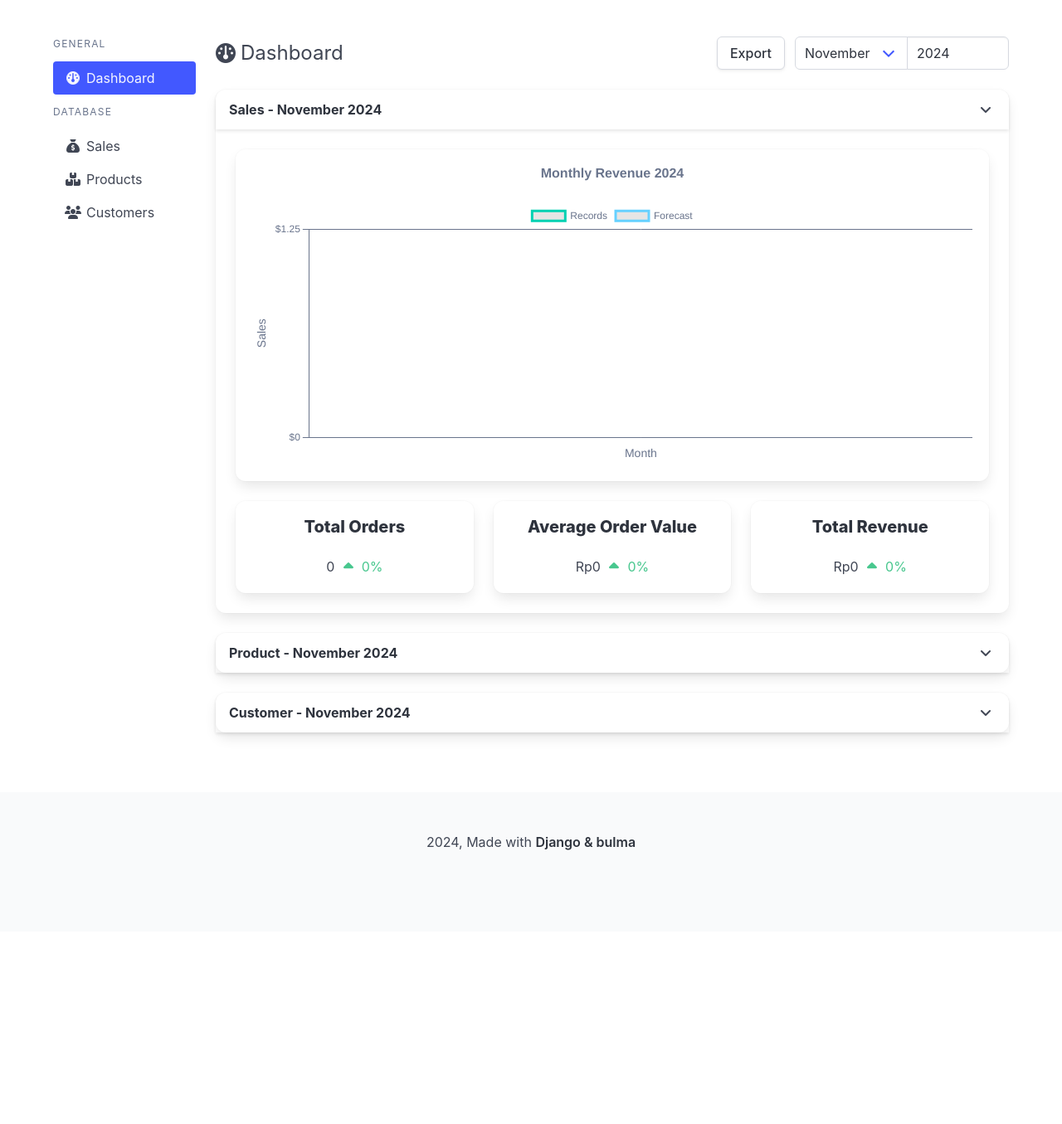
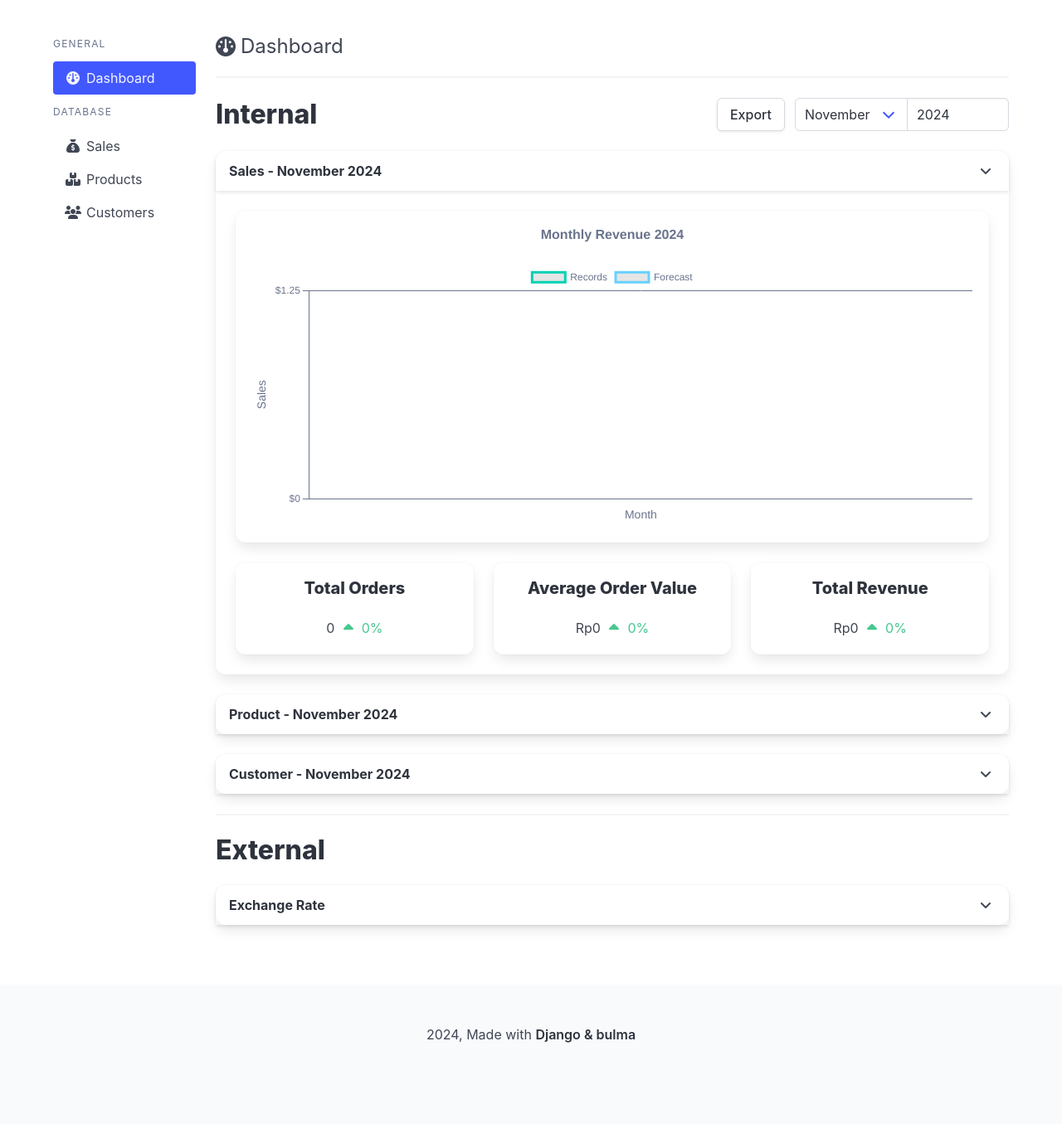
Before and after one commit to Jaysnvith/sales_prototype, a Django app: page /sales/dashboard/ in a window 1280 px wide. Shown: the part 56-1411 px from the top of the page at 83% size. Before the commit the page ends 1081 px from the top, so only its background shows below. Run offline with Django 5.2, Linux system fonts and the light colour scheme; a user stored in the database is signed in; tables that the repository leaves empty hold one stand-in row (values such as "Sample post"); some libraries are stand-ins or nearby versions.

Commit message:
Added openexchangerate api for dashboard

```diff
--- a/sales_api/services.py
+++ b/sales_api/services.py
@@ -1,8 +1,11 @@
-import calendar
 from io import BytesIO
 
-from django.db.models import Sum, Count
-from django.db.models.functions import ExtractMonth
+import pandas as pd
+import requests
+from statsmodels.tsa.arima.model import ARIMA
+
+from django.conf import settings
+from django.db.models import Sum
 from django.http import HttpResponse
 
 from reportlab.lib import colors
@@ -13,9 +16,6 @@ from reportlab.graphics.shapes import Drawing
 from reportlab.graphics.charts.barcharts import VerticalBarChart
 
 from .models import Sale, Customer, Product
-
-import pandas as pd
-from statsmodels.tsa.arima.model import ARIMA
 
 # Sales Report
 class DescAnalytic:
@@ -169,6 +169,23 @@ class ChartData:
             'counts': cust_region_df['count'].tolist(),
         }
 
+#  openexchangerates API
+def get_exchange_rates():
+    url = "https://openexchangerates.org/api/latest.json"
+    params = {
+        "app_id": settings.EXCHANGE_API_KEY,  # Your API key
+        "base": "USD",                        # Base currency (USD)
+        "symbols": "IDR,JPY,USD"              # Only fetch IDR and JPY rates
+    }
+    try:
+        response = requests.get(url, params=params)
+        response.raise_for_status()  # Check if the request was successful
+        data = response.json()       # Parse JSON response
+        return data["rates"]         # Return the exchange rates
+    except requests.RequestException as e:
+        print("Error fetching exchange rates:", e)
+        return None
+
 # Generate PDF
 class SalesReportGenerator:
 
--- a/sales_api/templates/sales_api/sales_dashboard.html
+++ b/sales_api/templates/sales_api/sales_dashboard.html
@@ -8,12 +8,17 @@
 {% block content %}
 <!-- Header -->
 <div class="block">
+  <span class="icon-text is-size-4">
+    <span class="icon"><i class="fa-solid fa-gauge"></i></span>
+    <span id="textElement">Dashboard</span>
+  </span>
+</div>
+
+<hr>
+<div class="block">
   <div class="level">
     <div class="level-left">
-      <span class="icon-text is-size-4">
-        <span class="icon"><i class="fa-solid fa-gauge"></i></span>
-        <span id="textElement">Dashboard</span>
-      </span>
+      <h1 class="title">Internal</h1>
     </div>
     <div class="level-right">
       <!-- Export PDF -->
@@ -244,6 +249,42 @@
   </div>
 </div>
 
+<hr>
+<div class="block">
+  <h1 class="title">External</h1>
+</div>
+
+<div class="card">
+  <header class="card-header">
+    <h1 class="card-header-title">Exchange Rate</h1>
+    <button class="card-header-icon dashboard_card" aria-label="more options">
+      <span class="icon">
+        <i class="fas fa-angle-down" aria-hidden="true"></i>
+      </span>
+    </button>
+  </header>
+
+  <!-- Card Content -->
+  <div class="card-content" style="display: none;">
+
+    {% if rates %}
+    <ul class="columns">
+        {% for currency, rate in rates.items %}
+        <div class="column">
+          <div class="box has-text-centered">
+            <h1 class="title">{{ currency }}</h1>
+            <p class="subtitle">{{ rate|floatformat }}</p>
+          </div>
+        </div>
+        {% endfor %}
+    </ul>
+    {% else %}
+      <p>Could not fetch exchange rates. Please try again later.</p>
+    {% endif %}
+
+  </div>
+</div>
+
 <!-- JavaScript for Charts -->
 <script>
   // Define Date
--- a/sales_api/views.py
+++ b/sales_api/views.py
@@ -9,7 +9,7 @@ from django.views.generic import ListView, CreateView, UpdateView
 
 from .models import Sale, Product, Customer
 from .forms import UserForm, SaleForm, ProductForm, CustomerForm
-from .services import DescAnalytic, ChartData, SalesReportGenerator
+from .services import DescAnalytic, ChartData, SalesReportGenerator, get_exchange_rates
 
 def is_member(user):
     return user.groups.filter(name='Staff').exists()
@@ -64,6 +64,8 @@ def SalesDashboard(request):
         response = report_generator.generate()
         return response
 
+    rates = 0 #get_exchange_rates()
+
     context = {
         # Date
         'date': {
@@ -107,6 +109,8 @@ def SalesDashboard(request):
             'stock_level': stock_level,
             'region_compare': region_compare,
         },
+
+        'rates': rates,
     }
 
     return render(request, 'sales_api/sales_dashboard.html', context)
```
